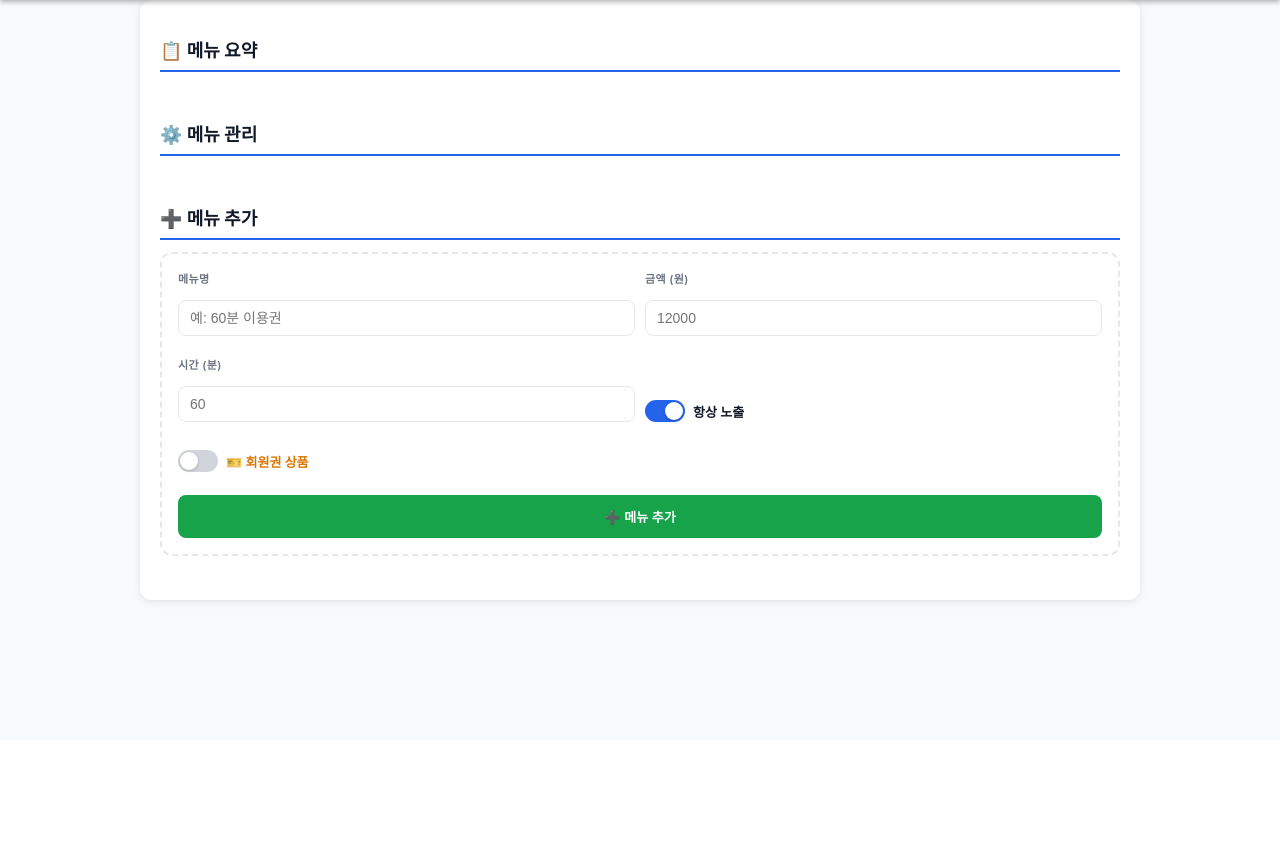
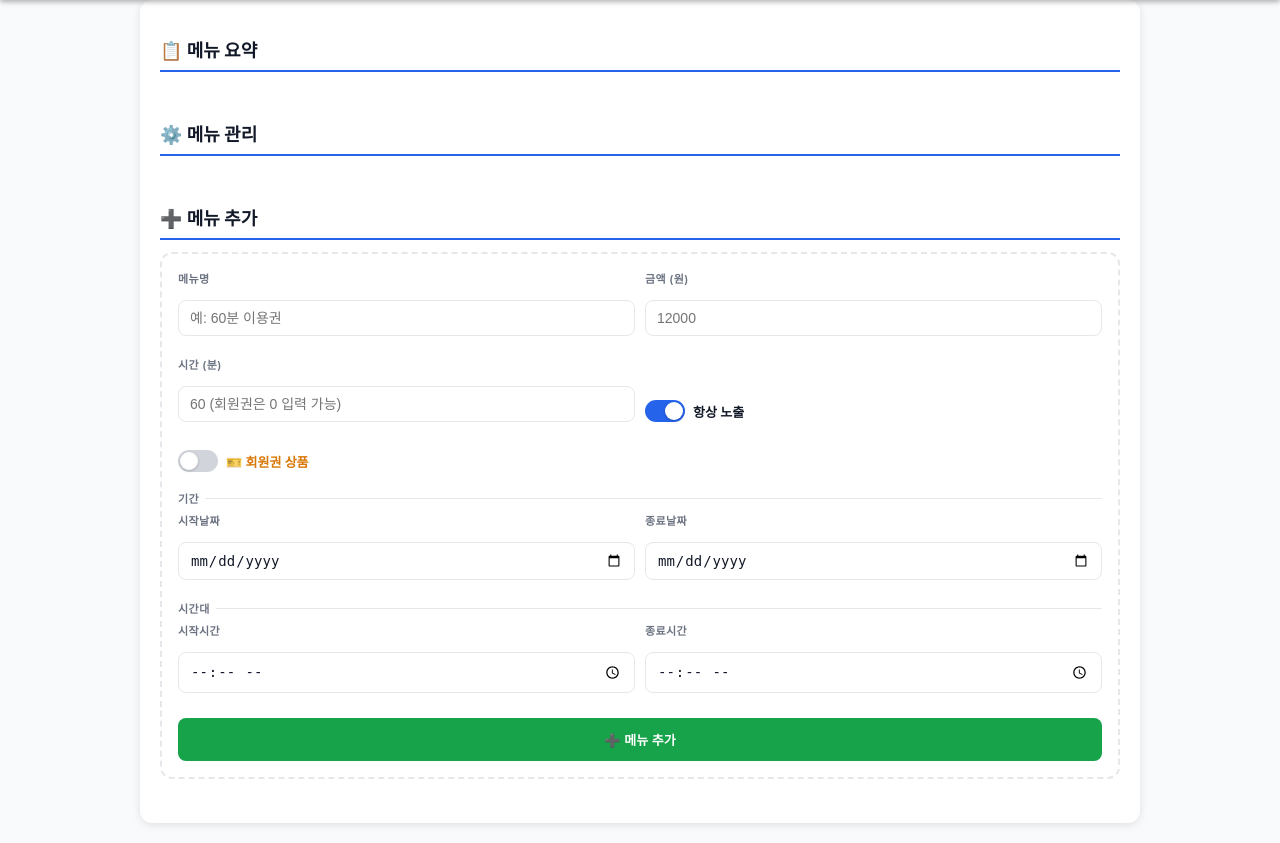
Before and after one commit to deokey24/u-ra_server, a FastAPI app: template templates/manage_menus.html in a window 1280 px wide. Shown: the part 60-903 px from the top of the page. Before the commit the page ends 665 px from the top, so only its background shows below. Run offline with FastAPI, Linux system fonts and the light colour scheme; the template is opened without the code that fills it, so the values that code supplies are empty.

Commit message:
회원권은 시간없이 추가가능

```diff
--- a/main.py
+++ b/main.py
@@ -197,10 +197,6 @@ def api_reservations_range(request: Request, start: str, end: str, store_id: int
         target_store_id = store_id
     else:
         target_store_id = cookie_store_id
-
-    # store_id=4 는 데이터 비공개
-    if target_store_id == 4:
-        return JSONResponse([])
 
     rows = crud.list_reservations_by_range(start, end, target_store_id)
     return JSONResponse(rows)
@@ -531,7 +527,7 @@ def add_menu(
     store_id: int = Form(...),
     menu_name: str = Form(...),
     price: int = Form(...),
-    minutes: int = Form(...),
+    minutes: Optional[int] = Form(0),  # 회원권 상품은 0
     always_visible: Optional[int] = Form(0),
     start_date: Optional[str] = Form(None),
     end_date: Optional[str] = Form(None),
--- a/templates/base.html
+++ b/templates/base.html
@@ -31,10 +31,10 @@
     <a href="/store/menus">메뉴관리</a>
     <a href="/memberships">회원권 관리</a>
     {% if store_id == 0 %}
-    <a href="/stores">점포관리</a>
     <a href="/admin/all_list">전체매출</a>
     {% endif %}
     {% if store_id == 0 and user == "관리자" %}
+    <a href="/stores">점포관리</a>
     <a href="/kiosk/config">키오스크 설정</a>
     {% endif %}
     <a href="/logout">로그아웃</a>
--- a/templates/manage_menus.html
+++ b/templates/manage_menus.html
@@ -318,8 +318,8 @@
           </div>
         </div>
 
-        <div class="section-label" data-av-hide>기간</div>
-        <div class="form-row" data-av-hide>
+        <div class="section-label">기간</div>
+        <div class="form-row">
           <div class="form-field">
             <label>시작날짜</label>
             <input type="date" name="start_date" value="{{ m[7] or '' }}">
@@ -330,8 +330,8 @@
           </div>
         </div>
 
-        <div class="section-label" data-av-hide>시간대</div>
-        <div class="form-row" data-av-hide>
+        <div class="section-label">시간대</div>
+        <div class="form-row">
           <div class="form-field">
             <label>시작시간</label>
             <input type="time" name="start_time" value="{{ m[5] or '' }}">
@@ -373,7 +373,7 @@
     <div class="form-row">
       <div class="form-field">
         <label>시간 (분)</label>
-        <input type="number" name="minutes" placeholder="60" required>
+        <input type="number" name="minutes" placeholder="60 (회원권은 0 입력 가능)" id="minutes_new">
       </div>
       <div style="display:flex; flex-direction:column; justify-content:flex-end; padding-bottom:2px;">
         <input type="hidden" name="always_visible" value="0">
@@ -399,8 +399,8 @@
       </div>
     </div>
 
-    <div class="section-label" data-av-hide>기간</div>
-    <div class="form-row" data-av-hide>
+    <div class="section-label">기간</div>
+    <div class="form-row">
       <div class="form-field">
         <label>시작날짜</label>
         <input type="date" name="start_date">
@@ -411,8 +411,8 @@
       </div>
     </div>
 
-    <div class="section-label" data-av-hide>시간대</div>
-    <div class="form-row" data-av-hide>
+    <div class="section-label">시간대</div>
+    <div class="form-row">
       <div class="form-field">
         <label>시작시간</label>
         <input type="time" name="start_time">
@@ -445,9 +445,24 @@
   function syncMS(form){
     const chk = form.querySelector('.is-membership-chk');
     const sec = form.querySelector('.ms-section');
+    const minutesInput = form.querySelector('input[name="minutes"]');
     if(!chk || !sec) return;
-    if(chk.checked) sec.classList.add('show');
-    else sec.classList.remove('show');
+    if(chk.checked){
+      sec.classList.add('show');
+      // 회원권이면 시간 입력 불필요 - 0으로 고정하고 숨김
+      if(minutesInput){
+        minutesInput.value = '0';
+        minutesInput.closest('.form-field').style.display = 'none';
+        minutesInput.removeAttribute('required');
+      }
+    } else {
+      sec.classList.remove('show');
+      if(minutesInput){
+        minutesInput.value = '';
+        minutesInput.closest('.form-field').style.display = '';
+        minutesInput.setAttribute('required', '');
+      }
+    }
   }
 
   document.querySelectorAll('form.menu-form').forEach(form => {
```
